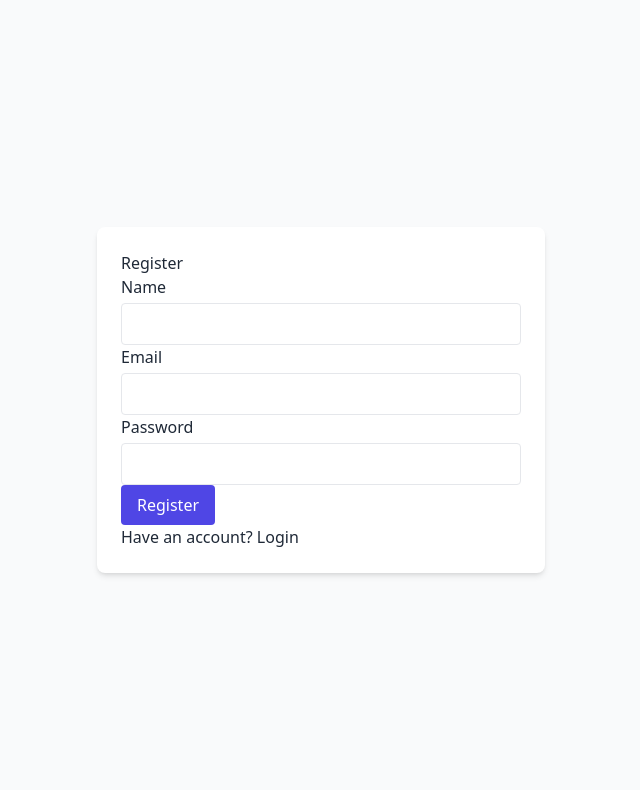
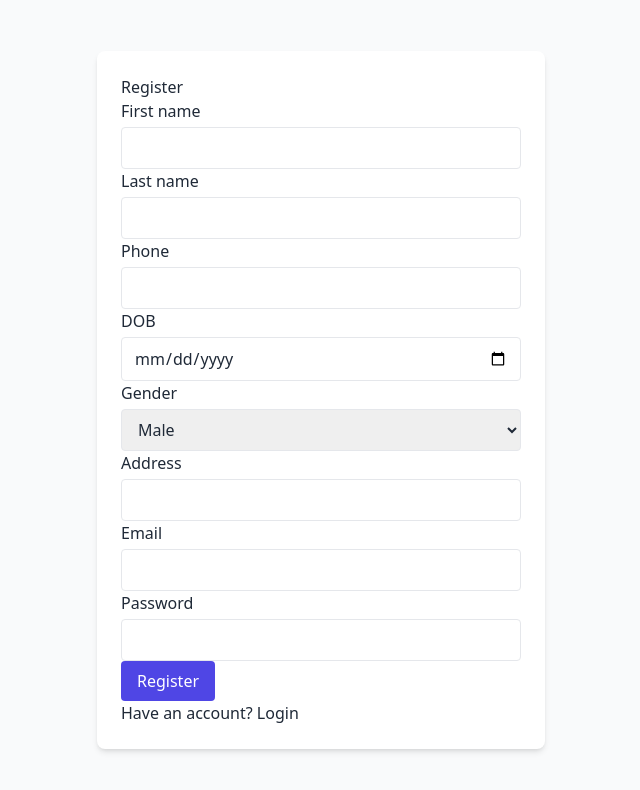
Before and after one commit to Pranav952/artist-management-system, a React (Vite) app in the folder frontend/: page /register in a window 1280 px wide. Shown: the top 790 px of the page, without its empty margins (319-959 px from the left). Built offline with nearby package versions, Linux system fonts and the light colour scheme; no server answers; the HTML template or start-up script is replaced by a standard one.

Commit message:
feat(auth): register flow posts fields, redirect to login; update AuthContext to include extra profile fields

```diff
--- a/frontend/src/context/AuthContext.tsx
+++ b/frontend/src/context/AuthContext.tsx
@@ -3,12 +3,21 @@ import api from '../services/api';
 
 interface AuthState {
   token: string | null;
-  user: { id: number; name: string; email: string } | null;
+  user: { id: number; first_name?: string; last_name?: string; email: string } | null;
 }
 
 interface AuthContextType extends AuthState {
   login: (email: string, password: string) => Promise<void>;
-  register: (name: string, email: string, password: string) => Promise<void>;
+  register: (
+    first_name: string,
+    last_name: string,
+    email: string,
+    password: string,
+    phone?: string,
+    dob?: string,
+    gender?: string,
+    address?: string
+  ) => Promise<void>;
   logout: () => void;
 }
 
@@ -34,8 +43,17 @@ export const AuthProvider: React.FC<{ children: React.ReactNode }> = ({ children
     localStorage.setItem('user', JSON.stringify(u));
   };
 
-  const register = async (name: string, email: string, password: string) => {
-    const res = await api.post('/api/auth/register', { name, email, password });
+  const register = async (
+    first_name: string,
+    last_name: string,
+    email: string,
+    password: string,
+    phone?: string,
+    dob?: string,
+    gender?: string,
+    address?: string
+  ) => {
+    const res = await api.post('/api/auth/register', { first_name, last_name, email, password, phone, dob, gender, address });
     const { token: t, user: u } = res.data;
     setToken(t);
     setUser(u);
--- a/frontend/src/pages/Register.tsx
+++ b/frontend/src/pages/Register.tsx
@@ -1,13 +1,19 @@
 import React, { useState, useContext } from 'react';
 import { useNavigate, Link } from 'react-router-dom';
 import { AuthContext } from '../context/AuthContext';
+import api from '../services/api';
 
 const Register: React.FC = () => {
   const auth = useContext(AuthContext)!;
   const navigate = useNavigate();
-  const [name, setName] = useState('');
+  const [firstName, setFirstName] = useState('');
+  const [lastName, setLastName] = useState('');
   const [email, setEmail] = useState('');
   const [password, setPassword] = useState('');
+  const [phone, setPhone] = useState('');
+  const [dob, setDob] = useState('');
+  const [gender, setGender] = useState('m');
+  const [address, setAddress] = useState('');
   const [loading, setLoading] = useState(false);
   const [error, setError] = useState<string | null>(null);
 
@@ -16,8 +22,8 @@ const Register: React.FC = () => {
     setLoading(true);
     setError(null);
     try {
-      await auth.register(name, email, password);
-      navigate('/dashboard');
+      await api.post('/api/auth/register', { first_name: firstName, last_name: lastName, email, password, phone, dob, gender, address });
+      navigate('/login');
     } catch (err: any) {
       setError(err.response?.data?.message || err.message || 'Registration failed');
     } finally {
@@ -30,9 +36,40 @@ const Register: React.FC = () => {
       <div className="card">
         <h2 className="text-2xl font-semibold mb-4">Register</h2>
         <form onSubmit={submit} className="space-y-4">
-          <div>
-            <label className="text-sm font-medium">Name</label>
-            <input className="input" value={name} onChange={(e) => setName(e.target.value)} />
+          <div className="grid grid-cols-2 gap-3">
+            <div>
+              <label className="text-sm font-medium">First name</label>
+              <input className="input" value={firstName} onChange={(e) => setFirstName(e.target.value)} />
+            </div>
+            <div>
+              <label className="text-sm font-medium">Last name</label>
+              <input className="input" value={lastName} onChange={(e) => setLastName(e.target.value)} />
+            </div>
+          </div>
+          <div className="grid grid-cols-2 gap-3">
+            <div>
+              <label className="text-sm font-medium">Phone</label>
+              <input className="input" value={phone} onChange={(e) => setPhone(e.target.value)} />
+            </div>
+            <div>
+              <label className="text-sm font-medium">DOB</label>
+              <input type="date" className="input" value={dob} onChange={(e) => setDob(e.target.value)} />
+            </div>
+          </div>
+
+          <div className="grid grid-cols-2 gap-3">
+            <div>
+              <label className="text-sm font-medium">Gender</label>
+              <select className="input" value={gender} onChange={(e) => setGender(e.target.value)}>
+                <option value="m">Male</option>
+                <option value="f">Female</option>
+                <option value="o">Other</option>
+              </select>
+            </div>
+            <div>
+              <label className="text-sm font-medium">Address</label>
+              <input className="input" value={address} onChange={(e) => setAddress(e.target.value)} />
+            </div>
           </div>
           <div>
             <label className="text-sm font-medium">Email</label>
--- a/frontend/src/services/api.ts
+++ b/frontend/src/services/api.ts
@@ -1,6 +1,6 @@
 import axios from 'axios';
 
-const baseURL = (import.meta.env.BASE_URL as string) || 'http://localhost:3000';
+const baseURL = (import.meta.env.VITE_API_BASE_URL as string) || 'http://localhost:3000';
 
 const api = axios.create({
   baseURL,
```
